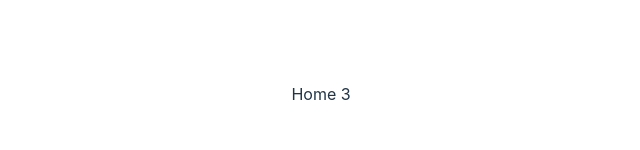
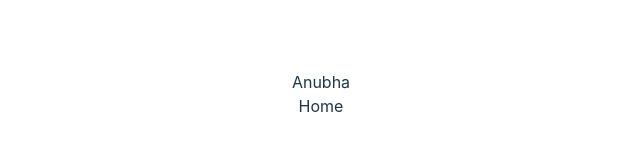
Before and after one commit to anubhajasoria/user-panel-demo, a React (Vite) app: page / in a window 1280 px wide. Shown: the part 306-456 px from the top of the page, without its empty margins (319-959 px from the left). Built offline with nearby package versions, Linux system fonts and the light colour scheme.

Commit message:
browser router

```diff
--- a/src/App.tsx
+++ b/src/App.tsx
@@ -1,13 +1,12 @@
-import { Route, Routes } from "react-router-dom";
+import { Outlet, Route, Routes } from "react-router-dom";
 import "./App.css";
 
 function App() {
   return (
-    <Routes>
-      <Route path="/" element={<div>Home 3</div>} />
-      {/* <Route path="/products" element={<Products />} /> */}
-      {/* <Route path="/about" element={<About />} /> */}
-    </Routes>
+    <>
+      <div>Anubha</div>
+      <Outlet />
+    </>
   );
 }
 
--- a/src/main.tsx
+++ b/src/main.tsx
@@ -2,12 +2,17 @@ import React from "react";
 import ReactDOM from "react-dom/client";
 import App from "./App.tsx";
 import "./index.css";
-import { BrowserRouter } from "react-router-dom";
+import { routes } from "./router/Routes.tsx";
+import {
+  BrowserRouter,
+  createBrowserRouter,
+  RouterProvider,
+} from "react-router-dom";
+
+const router = createBrowserRouter(routes);
 
 ReactDOM.createRoot(document.getElementById("root")!).render(
   <React.StrictMode>
-    <BrowserRouter>
-      <App />
-    </BrowserRouter>
+    <RouterProvider router={router} />
   </React.StrictMode>
 );
--- /dev/null
+++ b/src/pages/Home.tsx
@@ -0,0 +1,7 @@
+import React from "react";
+
+const Home = () => {
+  return <div>Home</div>;
+};
+
+export default Home;
--- /dev/null
+++ b/src/router/Routes.tsx
@@ -0,0 +1,17 @@
+import { createBrowserRouter, RouterProvider } from "react-router-dom";
+import App from "../App";
+import Home from "../pages/Home";
+
+export const routes = [
+  {
+    path: "/",
+    element: <App />,
+    children: [
+      {
+        path: "/",
+        element: <Home />,
+        // loader: teamLoader,
+      },
+    ],
+  },
+];
```
